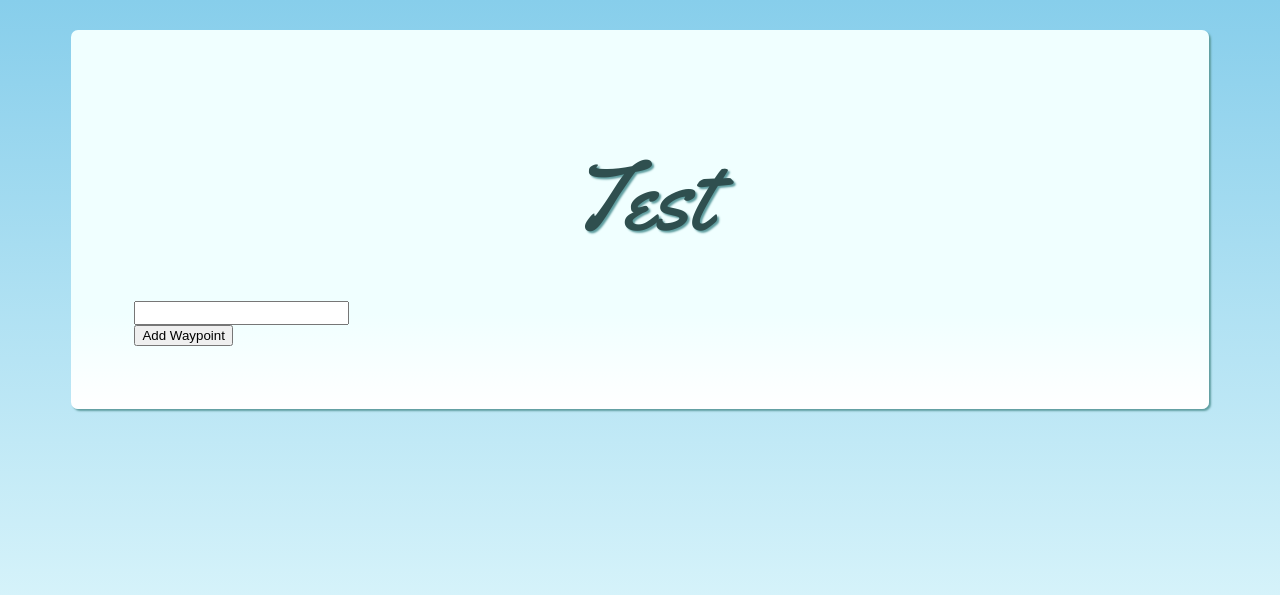
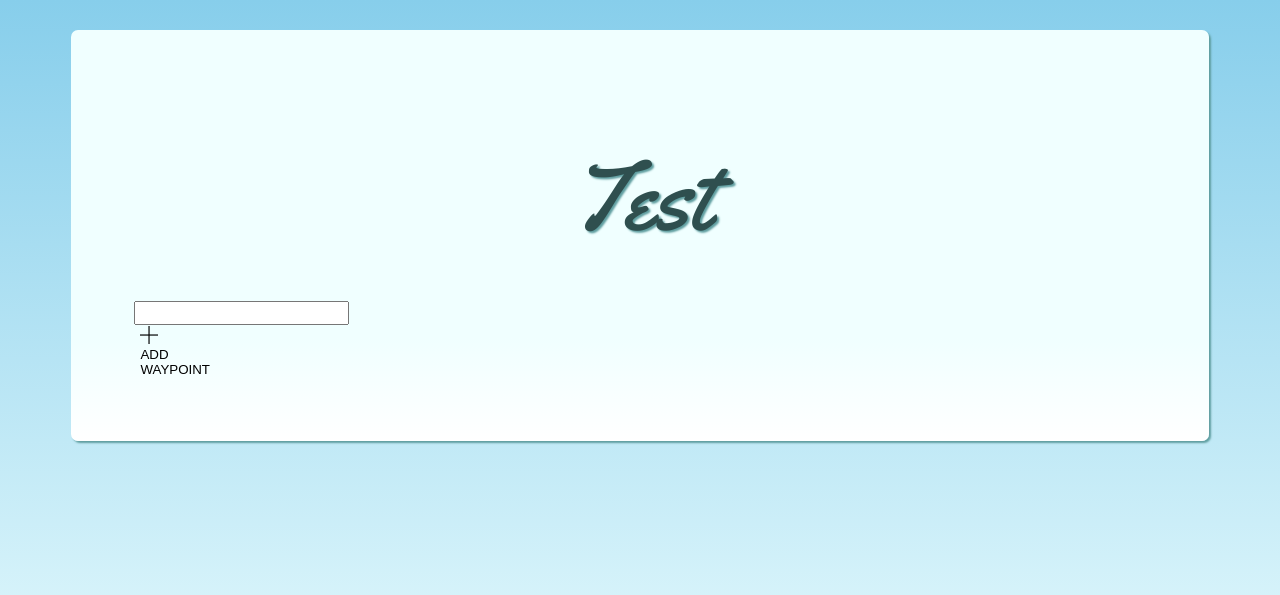
Before and after one commit to ArtyomMinsk/clearskies, a Django app: page /plan/ in a window 1280 px wide. Shown: the top 595 px of the page. Run offline with Django 3.2, Linux system fonts and the light colour scheme; data comes from the database, SQL or seed files in the repository; some libraries are stand-ins or nearby versions.

Commit message:
Added 'add' glyphicon to 'ADD WAYPOINT' button, edited some CSS

```diff
--- a/clearskies_app/static/css/style.css
+++ b/clearskies_app/static/css/style.css
@@ -57,6 +57,19 @@ img {
   width: 20px;
   background-color: transparent;
   border: none;
+  margin: auto;
+}
+
+#addField {
+  height: 30px;
+  width: 30px;
+  background-color: transparent;
+  border: none;
+  margin: auto;
+}
+
+button:focus {
+  outline: none;
 }
 
 #trip {
--- a/clearskies_app/templates/clearskies_app/plan.html
+++ b/clearskies_app/templates/clearskies_app/plan.html
@@ -12,7 +12,7 @@
   </div>
   <!-- <input type="submit"> -->
 </form>
-<button id="addField">Add Waypoint</button>
+<button id="addField"><img src="{% static 'img/plus-outline.png' %}"> ADD WAYPOINT</button>
 <script>
 // $( function() {
   var availableTags = [
```
Also changed, not shown: clearskies_app/static/img/plus-outline.png (added).
